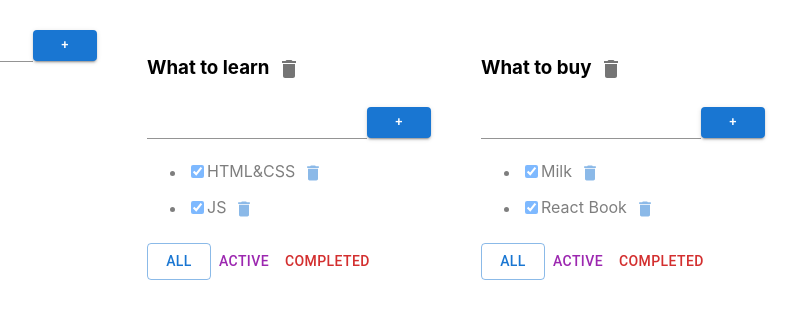
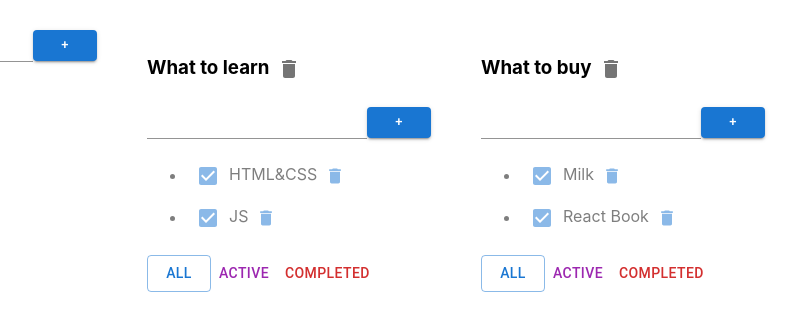
Before and after one commit to Olga841/it-incubator-todolist, a React (Create React App) app: page / in a window 1280 px wide. Shown: the top 330 px of the page, without its empty margins (217-1014 px from the left). Built offline with nearby package versions, Linux system fonts and the light colour scheme.

Commit message:
Add conponents Checkbox from mui to app

```diff
--- a/src/Todolist.tsx
+++ b/src/Todolist.tsx
@@ -2,7 +2,7 @@ import React, {ChangeEvent, KeyboardEvent, useState} from 'react';
 import {FilterValuesType} from './App';
 import {AddFormItem} from "./AddFormItem";
 import {EditableSpan} from "./EditableSpan";
-import {Button, IconButton} from "@mui/material";
+import {Button, Checkbox, IconButton} from "@mui/material";
 import DeleteIcon from '@mui/icons-material/Delete';
 
 export type TaskType = {
@@ -58,7 +58,7 @@ export function Todolist(props: PropsType) {
                     }
 
                     return <li key={t.id} className={t.isDone ? "is-done" : ""}>
-                        <input type="checkbox" onChange={onChangeHandler} checked={t.isDone}/>
+                        <Checkbox defaultChecked onChange={onChangeHandler} checked={t.isDone}/>
                         <EditableSpan title={t.title}
                                       onChange={onChangeTitle}/>
                         <IconButton aria-label="delete"
```
